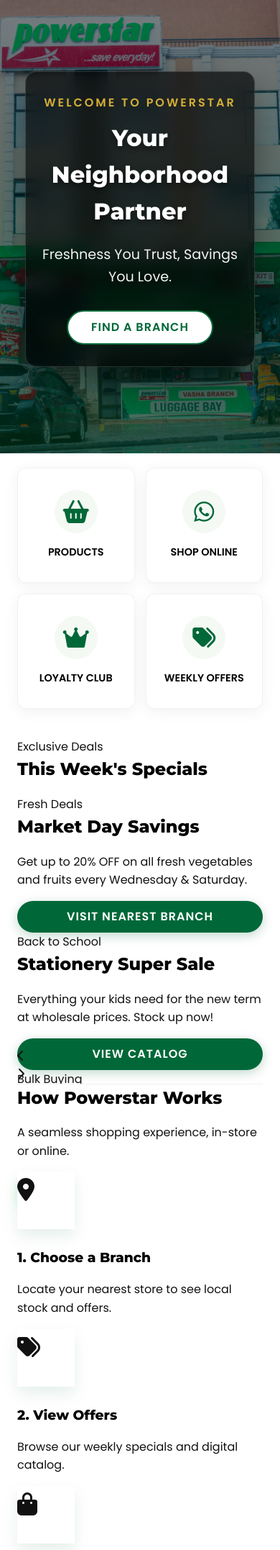
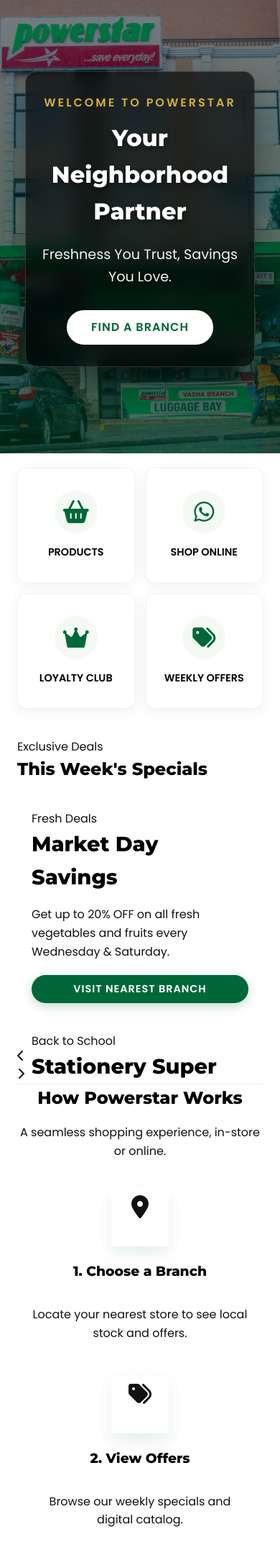
Before and after one commit to MarkTechKe-design/powerstar-website, a PHP site: page / in a window 390 px wide. Shown: the part 86-2240 px from the top of the page at 72% size. Run offline with PHP 8.4, Linux system fonts and the light colour scheme.

Commit message:
Update style.css

```diff
--- a/css/style.css
+++ b/css/style.css
@@ -264,3 +264,70 @@ footer { background: var(--ps-green); color: white; padding: 80px 20px 40px; tex
         gap: 40px; /* More space between steps on mobile */
     }
 }
+/* ==========================================================================
+   HOMEPAGE FINAL POLISH (V14.0)
+   Target: Fix Mobile Icons, Remove Yellow Button, Align 'How It Works'
+   ========================================================================== */
+
+/* 1. Hero Button Fix */
+.hero .btn-white {
+    background-color: white !important;
+    color: var(--ps-green) !important;
+    border: 2px solid white !important;
+    box-shadow: 0 4px 15px rgba(0,0,0,0.2) !important;
+}
+.hero .btn-white:hover {
+    background-color: transparent !important;
+    color: white !important;
+}
+
+/* 2. 'How It Works' Alignment Fix */
+.how-it-works-section {
+    text-align: center; /* Ensures header is centered */
+}
+
+.steps-container {
+    display: flex;
+    justify-content: center; /* Center items horizontally */
+    flex-wrap: wrap;
+    gap: 30px;
+    margin-top: 40px;
+}
+
+.step-item {
+    flex: 1;
+    min-width: 220px;
+    max-width: 300px; /* Prevents stretching too wide */
+    display: flex;
+    flex-direction: column;
+    align-items: center; /* Center icons and text */
+    text-align: center; /* Center text content */
+}
+
+.step-icon-circle {
+    margin: 0 auto 20px auto; /* Force center alignment of icon */
+}
+
+/* 3. Slider Content Fix for Mobile */
+@media (max-width: 768px) {
+    .slide-content {
+        padding: 20px;
+        width: 100%;
+        max-width: 100%;
+    }
+
+    .slide h2 {
+        font-size: 1.8rem !important; /* Smaller font for mobile */
+        margin-bottom: 10px;
+    }
+
+    .slide p {
+        font-size: 1rem !important;
+        margin-bottom: 20px;
+    }
+
+    .btn-primary {
+        padding: 12px 24px; /* Smaller button padding */
+        font-size: 0.9rem;
+    }
+}
```
